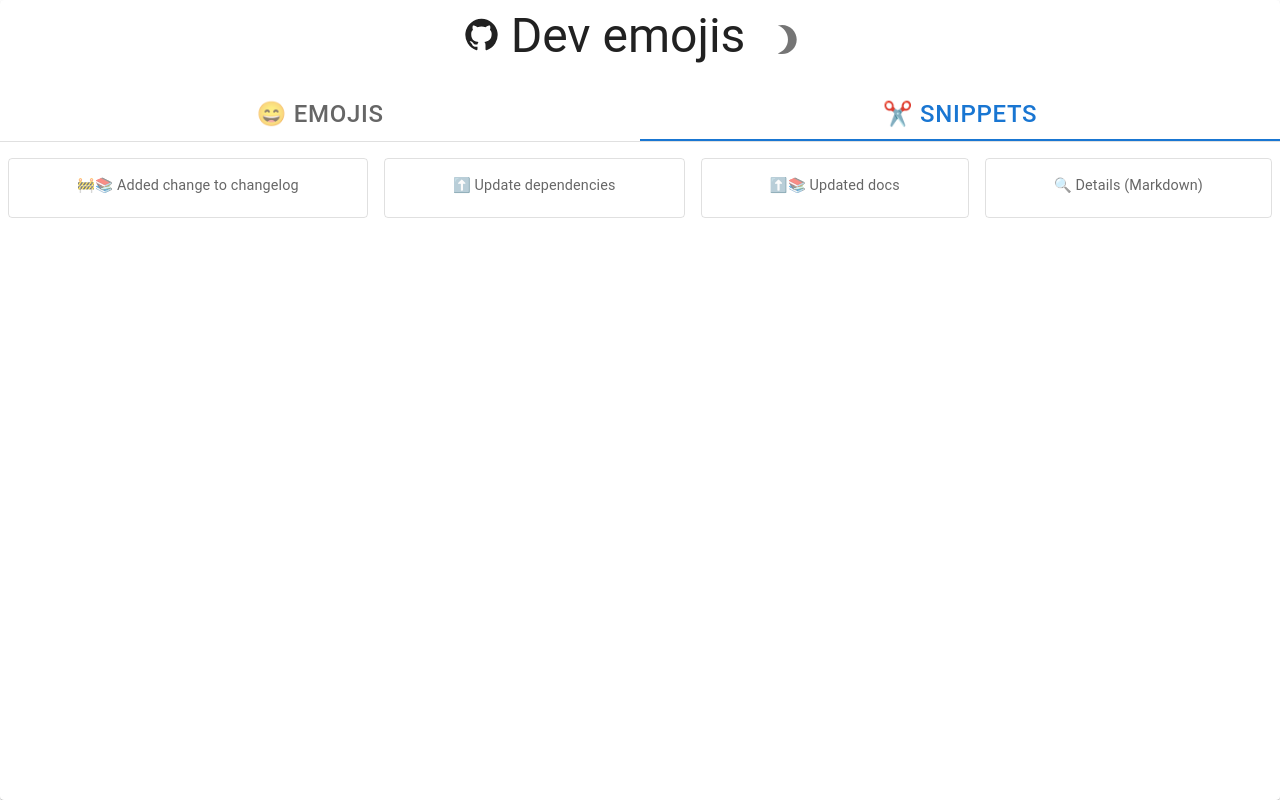
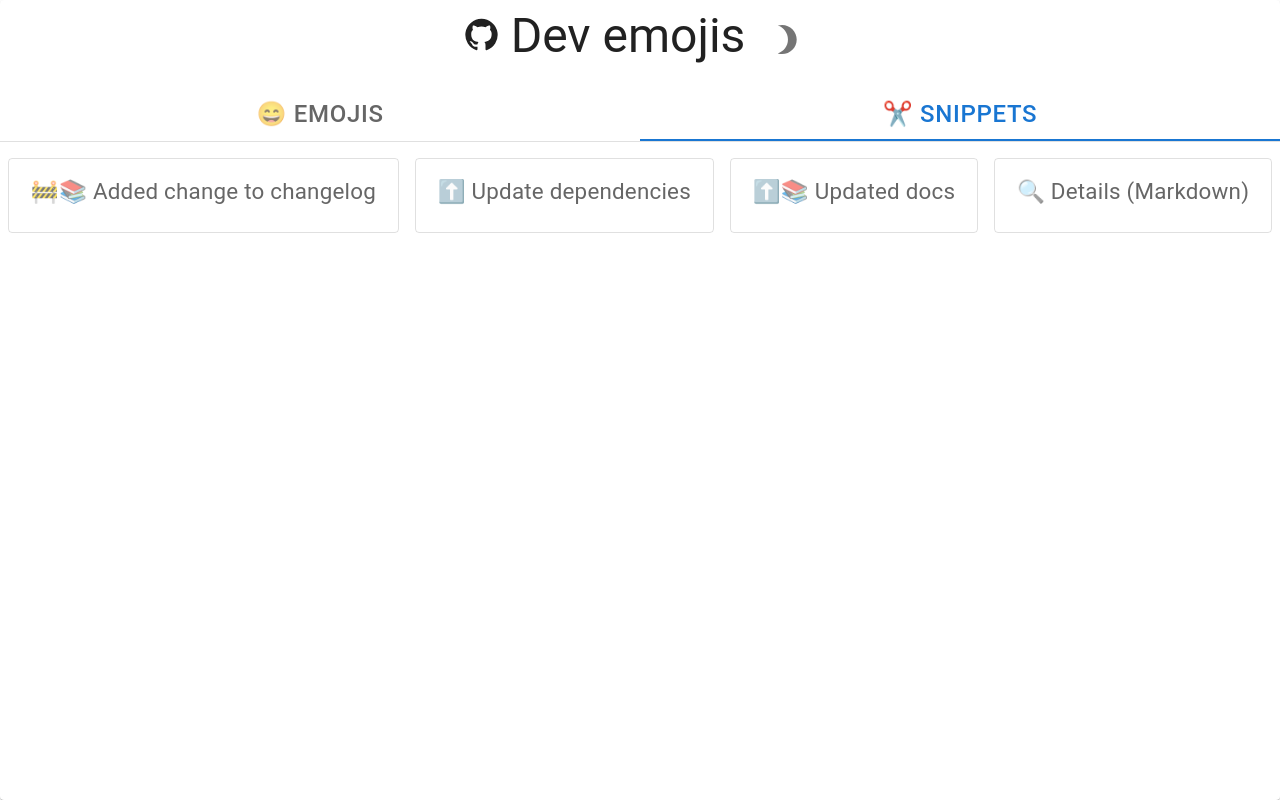
Before and after one commit to s-weigand/dev-emoji-page, a React (Vite) app: page / in a window 1280 px wide. Both pictures are taken after a click on the tab "✂️ SNIPPETS". Built offline with nearby package versions, Linux system fonts and the light colour scheme.

Commit message:
🎨👌 Raise fontsize for snippet cards

```diff
--- a/src/ts/SnippetCards.tsx
+++ b/src/ts/SnippetCards.tsx
@@ -14,7 +14,7 @@ const SnippetCard = (props: {
   return (
     <CopyCardWrapper copyText={content} cardSx={{ backgroundColor: "inherit", flexGrow: 1 }}>
       <Typography
-        sx={{ fontSize: "0.9rem", textAlign: "center" }}
+        sx={{ fontSize: "1.4rem", textAlign: "center" }}
         color="textSecondary"
         gutterBottom
       >
```
